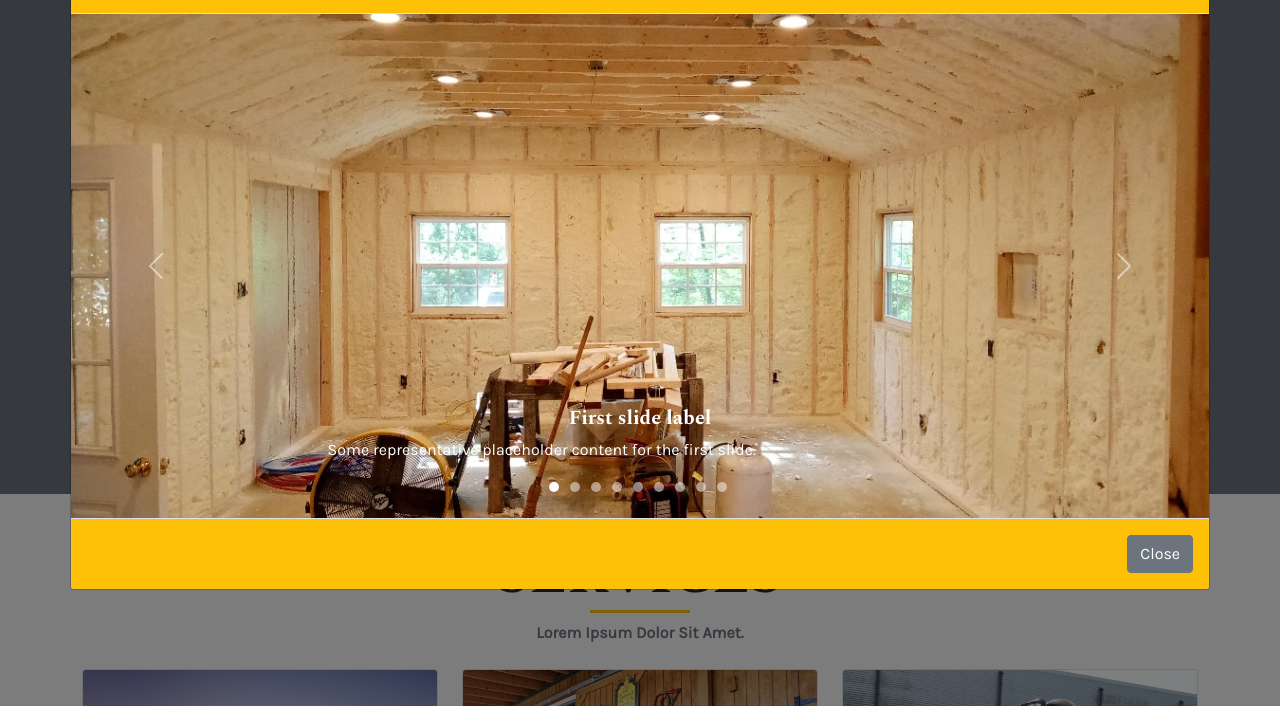
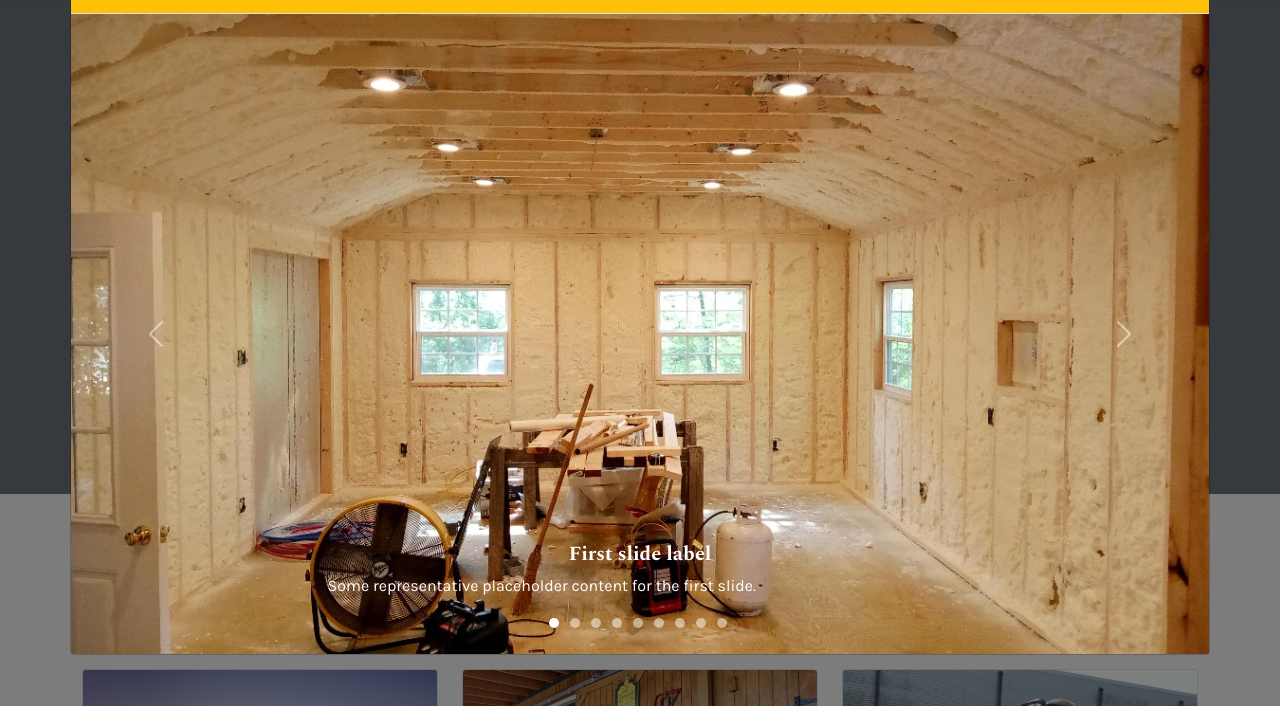
Before and after one commit to jakesmith4/smith-construction-1, a plain HTML site: page index.html in a window 1280 px wide. Both pictures are taken after a click on the link "Johns House". Shown: the part 1982-2688 px from the top of the page. Drawn offline with nearby package versions, Linux system fonts and the light colour scheme.

Commit message:
changed size of modal

```diff
--- a/css/style.css
+++ b/css/style.css
@@ -233,12 +233,9 @@ Projects
 }
 
 /* Modal Styles */
-.modal {
-  height: 100vh;
-}
 
 .modal-img-1 {
-  max-height: 500px;
+  max-height: 85vh;
   min-height: 504px;
   object-fit: cover;
 }
--- a/index.html
+++ b/index.html
@@ -378,7 +378,7 @@
         </div>
         <!-- Modal -->
         <div class="modal fade" tabindex="-1" id="reg-modal">
-          <div class="modal-dialog modal-xl mx-auto">
+          <div class="modal-dialog modal-xl">
             <div class="modal-content h-100">
               <div class="modal-header bg-warning">
                 <h5
@@ -425,16 +425,6 @@
                     <span class="visually-hidden">Next</span>
                   </button>
                 </div>
-              </div>
-
-              <div class="modal-footer bg-warning">
-                <button
-                  type="button"
-                  class="btn btn-secondary"
-                  data-bs-dismiss="modal"
-                >
-                  Close
-                </button>
               </div>
             </div>
           </div>
```
